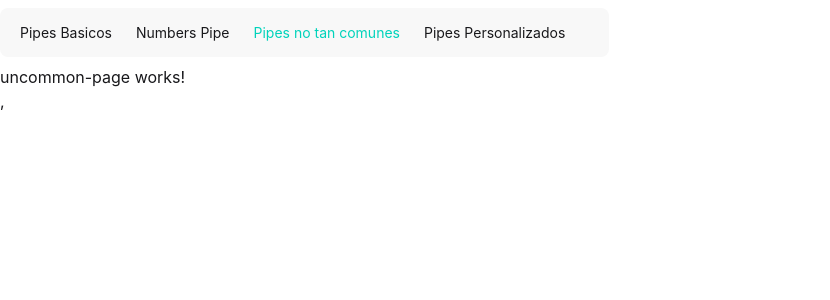
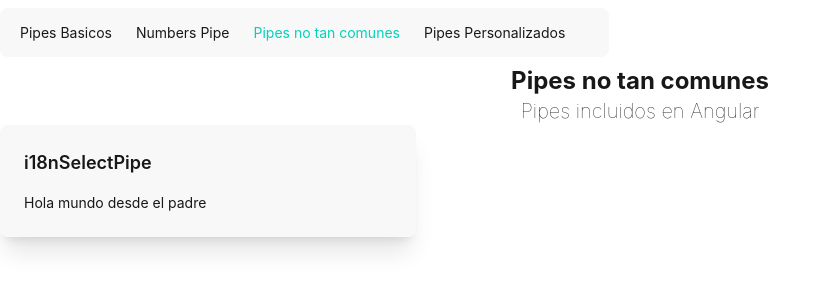
Before and after one commit to MOONeeS0408/05-pipes-app, an Angular app: page /uncommon in a window 1280 px wide. Shown: the top 300 px of the page, without its empty margins (0-830 px from the left). Built offline with nearby package versions, Linux system fonts and the light colour scheme.

Commit message:
feat: content projection implementation

```diff
--- /dev/null
+++ b/src/app/components/card/card.html
@@ -0,0 +1,6 @@
+<div class="card bg-base-200 shadow-xl">
+  <div class="card-body">
+    <h2 class="card-title mb-2">{{ title() }}</h2>
+    <ng-content></ng-content>
+  </div>
+</div>
--- /dev/null
+++ b/src/app/components/card/card.ts
@@ -0,0 +1,11 @@
+import { ChangeDetectionStrategy, Component, input } from '@angular/core';
+
+@Component({
+  selector: 'app-card',
+  imports: [],
+  templateUrl: './card.html',
+  changeDetection: ChangeDetectionStrategy.OnPush,
+})
+export class Card {
+  title = input.required();
+}
--- a/src/app/pages/uncommon-page/uncommon-page.html
+++ b/src/app/pages/uncommon-page/uncommon-page.html
@@ -1 +1,10 @@
-<p>uncommon-page works!</p>,
+<section class="mx-10">
+  <h1 class="text-2xl font-bold flex justify-center">Pipes no tan comunes</h1>
+  <h3 class="text-xl font-thin flex justify-center">Pipes incluidos en Angular</h3>
+</section>
+
+<div class="grid grid-cols-1 md:grid-cols-2 xl:grid-cols-3 gap-4">
+  <app-card title="i18nSelectPipe">
+    <p>Hola mundo desde el padre</p>
+  </app-card>
+</div>
--- a/src/app/pages/uncommon-page/uncommon-page.ts
+++ b/src/app/pages/uncommon-page/uncommon-page.ts
@@ -1,8 +1,9 @@
 import { Component } from '@angular/core';
+import { Card } from '../../components/card/card';
 
 @Component({
   selector: 'app-uncommon-page',
-  imports: [],
+  imports: [Card],
   templateUrl: './uncommon-page.html',
 })
 export default class UncommonPage {}
```
